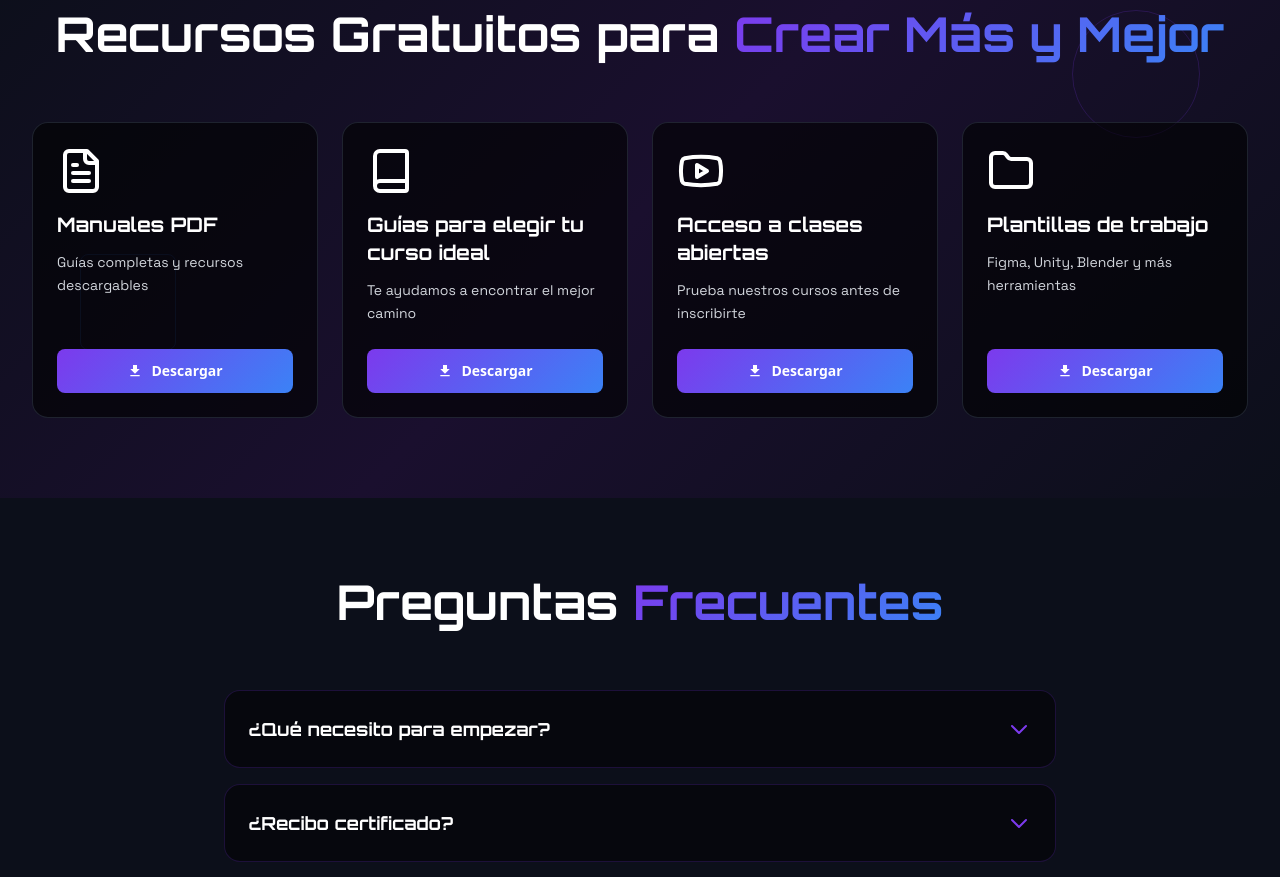
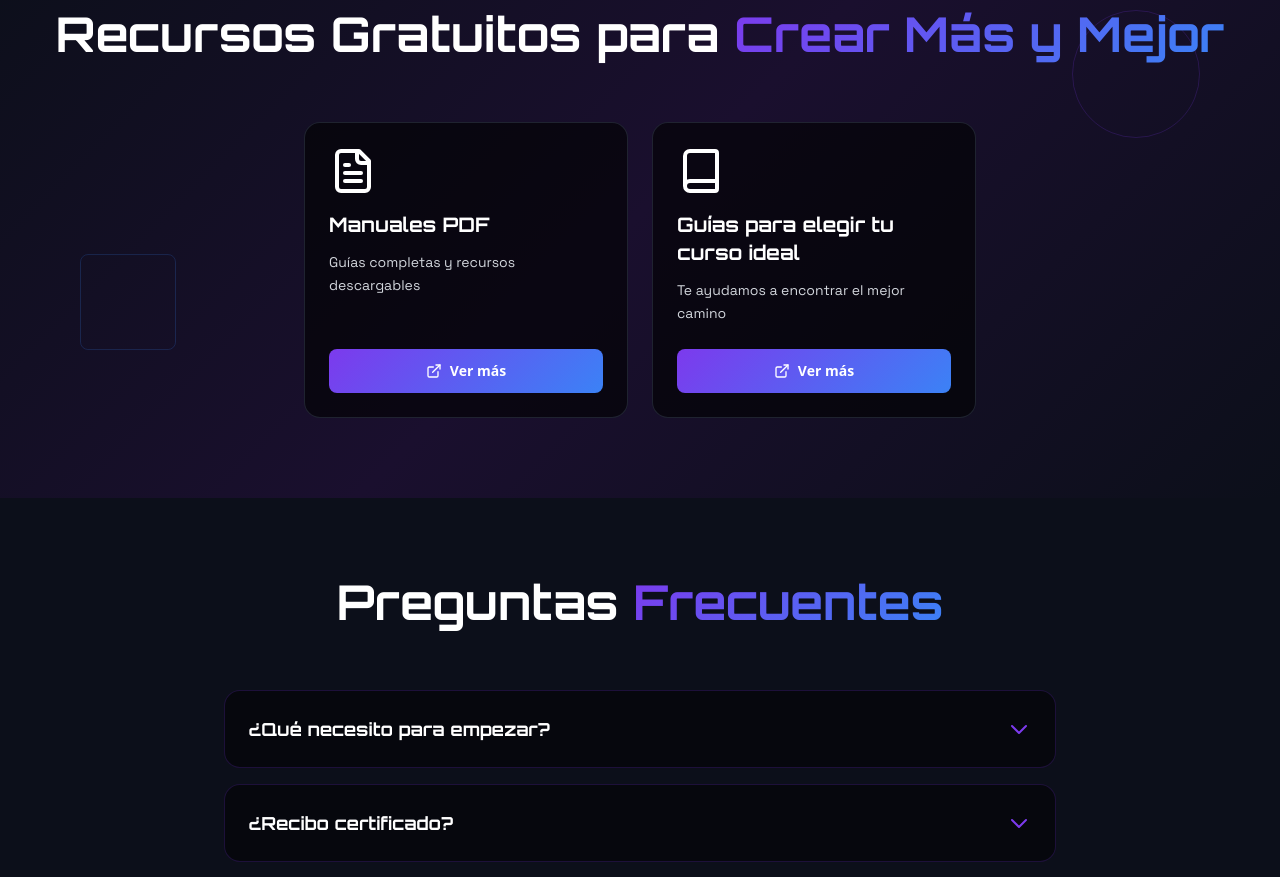
Before and after one commit to iudcdesarrollo/extendida-neon-campus, a React (Vite) app: page / in a window 1280 px wide. Shown: the part 1480-2357 px from the top of the page. Built offline with nearby package versions, Linux system fonts and the light colour scheme.

Commit message:
Se hace la redireccion de los botones.

```diff
--- a/package.json
+++ b/package.json
@@ -52,6 +52,7 @@
     "react-day-picker": "^8.10.1",
     "react-dom": "^18.3.1",
     "react-hook-form": "^7.53.0",
+    "react-icon": "^1.0.0",
     "react-resizable-panels": "^2.1.3",
     "react-router-dom": "^6.26.2",
     "recharts": "^2.12.7",
--- a/src/components/FreeResources.tsx
+++ b/src/components/FreeResources.tsx
@@ -1,6 +1,5 @@
-
 import React from 'react';
-import { FileText, Book, Youtube, Folder } from 'lucide-react';
+import { FileText, Book, Youtube, Folder, ExternalLink } from 'lucide-react';
 
 const FreeResources = () => {
   const resources = [
@@ -8,25 +7,15 @@ const FreeResources = () => {
       title: 'Manuales PDF',
       description: 'Guías completas y recursos descargables',
       icon: FileText,
-      color: 'primary-purple'
+      color: 'primary-purple',
+      href: 'https://drive.google.com/drive/folders/1mXSzmg0BtJszukDS9tw5Nn-2GoQH_mRh?usp=sharing' // ← CAMBIA ESTE ENLACE
     },
     {
       title: 'Guías para elegir tu curso ideal',
       description: 'Te ayudamos a encontrar el mejor camino',
       icon: Book,
-      color: 'primary-blue'
-    },
-    {
-      title: 'Acceso a clases abiertas',
-      description: 'Prueba nuestros cursos antes de inscribirte',
-      icon: Youtube,
-      color: 'accent-purple'
-    },
-    {
-      title: 'Plantillas de trabajo',
-      description: 'Figma, Unity, Blender y más herramientas',
-      icon: Folder,
-      color: 'accent-blue'
+      color: 'primary-blue',
+      href: 'https://tally.so/r/mON5B7' // ← CAMBIA ESTE ENLACE
     }
   ];
 
@@ -48,7 +37,7 @@ const FreeResources = () => {
           </h2>
         </div>
 
-        <div className="grid md:grid-cols-2 lg:grid-cols-4 gap-6">
+        <div className="grid md:grid-cols-2 gap-6 justify-items-center max-w-2xl mx-auto">
           {resources.map((resource, index) => {
             const IconComponent = resource.icon;
             return (
@@ -71,13 +60,16 @@ const FreeResources = () => {
                   {resource.description}
                 </p>
 
-                {/* Download Button */}
-                <button className="w-full bg-subtle-gradient text-white py-3 px-4 rounded-lg font-semibold text-sm hover:shadow-lg hover:shadow-primary-purple/50 transition-all duration-300 transform hover:scale-105 flex items-center justify-center gap-2">
-                  <svg className="w-4 h-4" fill="currentColor" viewBox="0 0 24 24">
-                    <path d="M19 9h-4V3H9v6H5l7 7 7-7zM5 18v2h14v-2H5z"/>
-                  </svg>
-                  Descargar
-                </button>
+                {/* Download Button with href */}
+                <a
+                  href={resource.href}
+                  target="_blank"
+                  rel="noopener noreferrer"
+                  className="w-full bg-subtle-gradient text-white py-3 px-4 rounded-lg font-semibold text-sm hover:shadow-lg hover:shadow-primary-purple/50 transition-all duration-300 transform hover:scale-105 flex items-center justify-center gap-2 no-underline"
+                >
+                  <ExternalLink className="w-4 h-4" />
+                  Ver más
+                </a>
               </div>
             );
           })}
```
Also changed, not shown: 1 other file (tests, documents, lock files or other folders).
